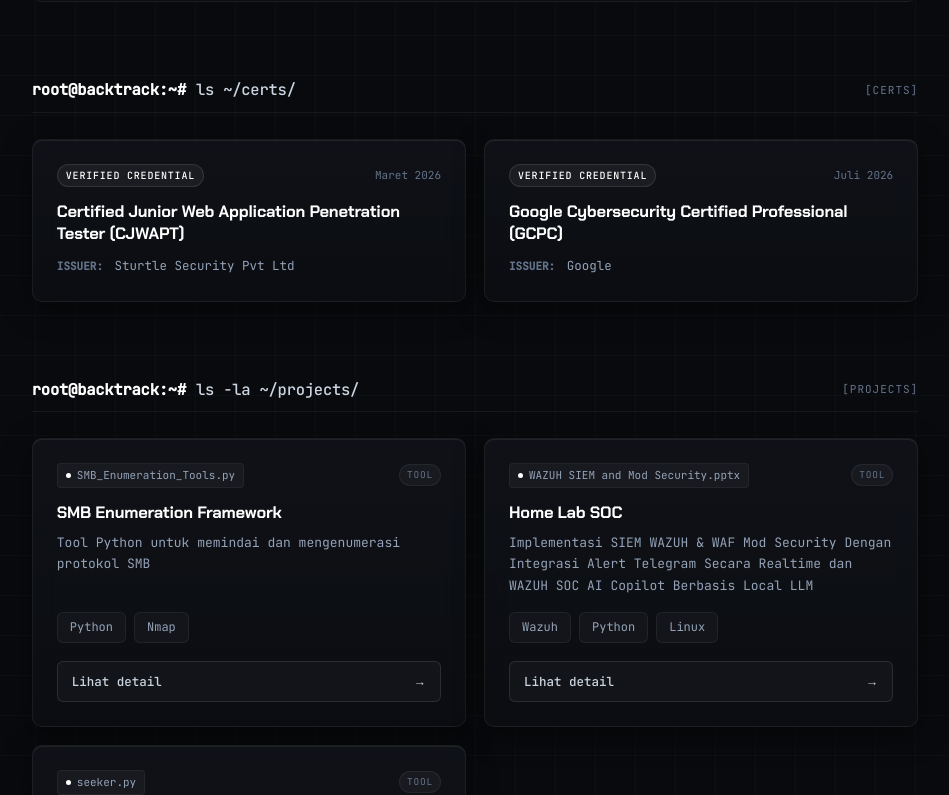
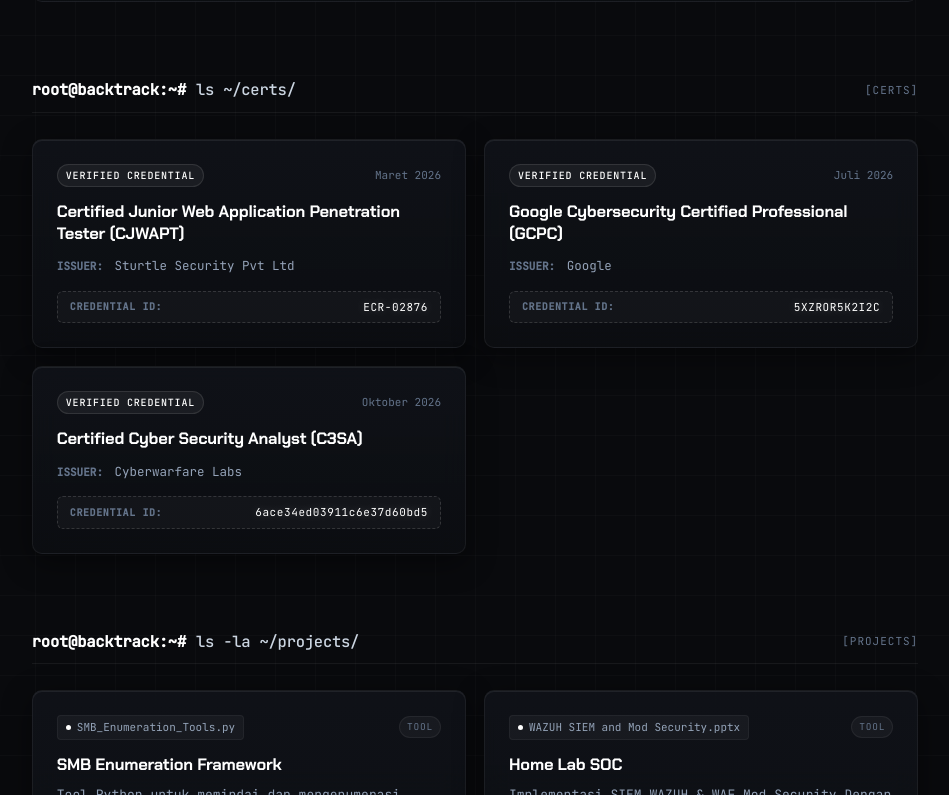
Before and after one commit to tikodjati/portofolio, a Next.js app: page / in a window 1280 px wide. Shown: the part 2005-2800 px from the top of the page, without its empty margins (165-1114 px from the left). Built offline with nearby package versions, Linux system fonts and the light colour scheme.

Commit message:
update portofolio

```diff
--- a/app/globals.css
+++ b/app/globals.css
@@ -1061,6 +1061,44 @@ main {
   font-size: 11px;
   margin-right: 4px;
 }
+
+.cert-id-badge {
+  margin-top: 14px;
+  padding: 6px 12px;
+  background: rgba(255, 255, 255, 0.03);
+  border: 1px dashed rgba(255, 255, 255, 0.14);
+  border-radius: 6px;
+  display: flex;
+  align-items: center;
+  justify-content: space-between;
+  gap: 10px;
+  font-size: 11.5px;
+  transition: all 0.25s ease;
+}
+
+.cert-card:hover .cert-id-badge {
+  border-color: rgba(255, 255, 255, 0.28);
+  background: rgba(255, 255, 255, 0.06);
+}
+
+.cert-id-label {
+  color: var(--dim-dark);
+  font-weight: 600;
+  letter-spacing: 0.6px;
+  font-size: 10px;
+  white-space: nowrap;
+}
+
+.cert-id-code {
+  color: #ffffff;
+  font-family: var(--font-mono), monospace;
+  font-size: 11px;
+  letter-spacing: 0.6px;
+  word-break: break-all;
+  user-select: all;
+  text-shadow: 0 0 10px rgba(255, 255, 255, 0.25);
+}
+
 
 /* =========================================================
    Timeline (Experience) - Refined Event Stream
--- a/app/page.js
+++ b/app/page.js
@@ -15,7 +15,7 @@ export default function Home() {
     name: ME.name,
     bio: ME.bio,
     skills: SKILLS.flatMap((g) => (g.items ? g.items.map((i) => i.n) : g.tags)),
-    certs: CERTS.map((c) => `${c.name} (${c.org}, ${c.year})`),
+    certs: CERTS.map((c) => `${c.name} [ID: ${c.credentialId || '-'}] (${c.org}, ${c.year})`),
     projects: PROJECTS.map((p) => `${p.file}: ${p.name}`),
     writeups: WRITEUPS.map((w) => `${w.title} [${w.cat}]`),
     contact: CONTACT,
@@ -135,6 +135,12 @@ export default function Home() {
                 <div className="meta cert-org">
                   <span className="org-label">ISSUER:</span> {c.org}
                 </div>
+                {c.credentialId && (
+                  <div className="cert-id-badge">
+                    <span className="cert-id-label">CREDENTIAL ID:</span>
+                    <code className="cert-id-code">{c.credentialId}</code>
+                  </div>
+                )}
               </div>
             ))}
           </div>
--- a/data/content.js
+++ b/data/content.js
@@ -19,7 +19,7 @@ export const STATS = [
   { v: 5, l: "Semester ditempuh" },
   { v: 5, l: "CTF diikuti", plus: true },
   { v: 3, l: "Writeup ditulis", plus: true },
-  { v: 2, l: "Sertifikasi" },
+  { v: 3, l: "Sertifikasi" },
 ];
 
 export const SKILLS = [
@@ -30,9 +30,26 @@ export const SKILLS = [
 ];
 
 export const CERTS = [
-  { name: "Certified Junior Web Application Penetration Tester (CJWAPT)", org: "Sturtle Security Pvt Ltd", year: "Maret 2026" },
-  { name: "Google Cybersecurity Certified Professional (GCPC)", org: "Google", year: "Juli 2026" },
+  {
+    name: "Certified Junior Web Application Penetration Tester (CJWAPT)",
+    org: "Sturtle Security Pvt Ltd",
+    year: "Maret 2026",
+    credentialId: "ECR-02876",
+  },
+  {
+    name: "Google Cybersecurity Certified Professional (GCPC)",
+    org: "Google",
+    year: "Juli 2026",
+    credentialId: "5XZROR5K2I2C",
+  },
+  {
+    name: "Certified Cyber Security Analyst (C3SA)",
+    org: "Cyberwarfare Labs",
+    year: "Oktober 2026",
+    credentialId: "6ace34ed03911c6e37d60bd5",
+  },
 ];
+
 
 export const PROJECTS = [
   { file: "SMB_Enumeration_Tools.py", name: "SMB Enumeration Framework", desc: "Tool Python untuk memindai dan mengenumerasi protokol SMB", tech: ["Python", "Nmap"], link: "https://github.com/tikodjati/Penetration_Testing_Tools-By_Kierrr/tree/main/SMB_Enum_Tools" },
```
